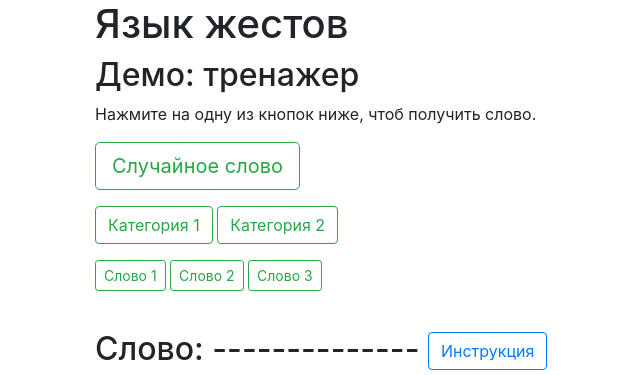
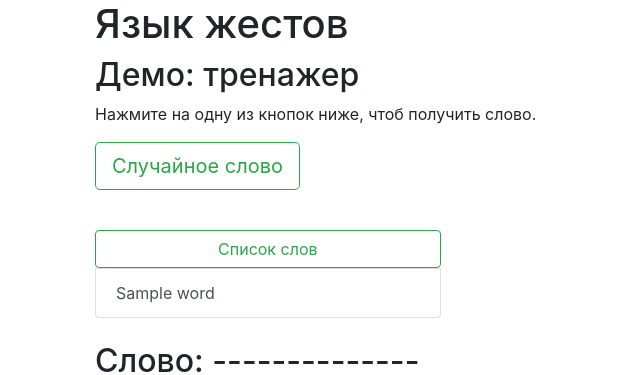
Before and after one commit to daniilrusov/SignLanguageTrainer, a Flask app: template templates/index.html in a window 1280 px wide. Shown: the part 25-400 px from the top of the page, without its empty margins (33-673 px from the left). Run offline with Flask 3, Linux system fonts and the light colour scheme; the template is opened without the code that fills it: most values are stand-ins (such as "Sample title", 1, 10 or a date in 2020); parts of the project's set-up code (start-up, migrations or seed data) failed here and were passed over; some libraries are stand-ins or nearby versions.

Commit message:
Added main Trainer facade, changed server to match

```diff
--- a/app.py
+++ b/app.py
@@ -1,24 +1,37 @@
 from flask import Flask, render_template, request, url_for, flash, redirect
-from werkzeug.utils import secure_filename
 import cv2
 import os
+from src.trainer import Trainer
+
+UPLOAD_PATH = 'uploads_folder'
+WORDS_CSV = r'words.csv'
+
+upload_config = {'folder': UPLOAD_PATH}
+
+trainer = Trainer(upload_config, WORDS_CSV)
 
 app = Flask(__name__)
 app.config['TEMPLATES_AUTO_RELOAD'] = True
-UPLOAD_PATH = 'uploads_folder'
-app.config['UPLOAD_FOLDER'] = UPLOAD_PATH
 
 @app.route('/')
 def index():
-    return render_template('index.html')
+    categories = trainer.get_categories()
+    words = trainer.get_words()
+    return render_template('index.html', categories=categories, words=words)
 
 @app.route('/submit/', methods=['POST'])
 def submit():
-    print(request.values['word'])
-    print(request)
     file = request.files['video']
-    print(file)
-    filename = secure_filename(file.filename)
-    print(filename)
-    file.save(os.path.join(app.config['UPLOAD_FOLDER'], filename))
-    return "correct"
+    category = request.values['category']
+    trainer.submit(category, file)
+    return "dummy"
+
+@app.route('/getTask/')
+def getTask():
+    word = request.args.get('word')
+    word = word if word != 'null' else None
+    category = request.args.get('category')
+    category = category if category != 'null' else None
+
+    task = trainer.generate(word=word, category=category)
+    return task._asdict()
--- a/src/processors/dummy_processor.py
+++ b/src/processors/dummy_processor.py
@@ -3,4 +3,4 @@ class DummyProcessor:
         pass
 
     def __call__(self, video_path):
-        return ["dummy"]
+        return "dummy"
--- a/static/script.js
+++ b/static/script.js
@@ -0,0 +1,160 @@
+
+var word_current = "------------";
+var category_current = "----------";
+
+
+let chunks = [];
+
+function onVideoFail(e) {
+  console.log('webcam fail!', e);
+};
+
+function hasGetUserMedia() {
+  // Note: Opera is unprefixed.
+  return !!(navigator.getUserMedia || navigator.webkitGetUserMedia ||
+    navigator.mozGetUserMedia || navigator.msGetUserMedia);
+}
+
+if (hasGetUserMedia()) {
+  // Good to go!
+} else {
+  alert('getUserMedia() is not supported in your browser');
+}
+
+window.URL = window.URL || window.webkitURL;
+navigator.getUserMedia = navigator.getUserMedia ||
+  navigator.webkitGetUserMedia ||
+  navigator.mozGetUserMedia ||
+  navigator.msGetUserMedia;
+
+var video = document.querySelector('#webCamera');
+var webcamstream;
+var streamRecorder;
+var recording = false;
+
+if (navigator.getUserMedia) {
+  navigator.mediaDevices.getUserMedia({ audio: false, video: true }).then(function (stream) {
+    video.srcObject = stream;
+    webcamstream = stream;
+    streamRecorder = new MediaRecorder(stream);
+
+
+    function Record() {
+      button = document.getElementById("recordButton")
+      if (recording) {
+        button.className = "btn btn-outline-success btn-lg mb-3";
+        button.innerText = "Записать";
+        stopRecording();
+      }
+      else {
+        button.className = "btn btn-outline-danger btn-lg mb-3";
+        button.innerText = "Остановить запись";
+        document.getElementById("resultSpan").innerText = "";
+        startRecording();
+      }
+    }
+
+    document.getElementById("recordButton").onclick = (e) => {
+      Record();
+    };
+
+    $(document).bind('keydown',function(e){
+      key  = e.keyCode;
+      if(key == 32){
+          Record();
+      }
+  });
+
+    function startRecording() {
+      streamRecorder.start();
+      recording = true;
+    }
+    function stopRecording() {
+      streamRecorder.stop();
+      recording = false
+    }
+
+    streamRecorder.onstop = (e) => {
+      const blob = new Blob(chunks, { type: "video\/mp4" });
+      chunks = [];
+      console.log("recorder stopped");
+      postVideoToServer(blob);
+    };
+
+    streamRecorder.ondataavailable = (e) => {
+      chunks.push(e.data);
+    };
+
+    function postVideoToServer(videoblob) {
+      var data = new FormData();
+      data.append("video", videoblob, "filename" + Date.now() + ".mp4");
+      data.append("category", category_current);
+      $.ajax({
+        url: "/submit/",
+        type: 'POST',
+        data: data,
+        processData: false,
+        contentType: false,
+        success: function (data) {
+          console.log(data);
+          document.getElementById("resultSpan").innerText = "Распознано: " + data;
+        }
+      });
+    }
+  }).catch(onVideoFail);
+} else {
+  alert('failed');
+}
+
+
+function showGuide() {
+  $('#guideVideo').toggle();
+  //guideVideo = document.getElementById("guideVideo")
+  //guideVideo.hidden = !guideVideo.hidden;
+}
+
+function showhideWords() {
+  $('.word-list').toggle();
+}
+
+function getCategory(elem) {
+  category = elem.id;
+  console.log(category);
+  getTask(word=null, category=category);
+}
+
+function getWord(elem) {
+  word = elem.id;
+  console.log(word);
+  getTask(word=word, category=null);
+}
+
+function getRandom() {
+  console.log("random");
+  getTask();
+}
+
+function getTask(word=null, category=null) {
+  $.ajax({
+    url: "/getTask/",
+    type: "get", //send it through get method
+    data: {
+      word: word,
+      category: category
+    },
+    success: function(response) {
+      word_current = response.word;
+      category_current = response.category;
+      $('#taskWord').contents().first().replaceWith('Слово: ' + word_current);
+      $('#guideVideo').attr('src', response.guide_path);
+      $('#guideVideo').load();
+      console.log(word);
+    },
+    error: function(xhr) {
+      //Do Something to handle error
+    }
+  });
+
+  // list-group-item-success
+
+}
--- a/static/style.css
+++ b/static/style.css
@@ -2,3 +2,20 @@ body {
     padding-left: 10%;
     padding-top: 25px;
 }
+
+#submit {
+    width: max-content;
+}
+
+#resultSpan {
+    margin: 0;
+}
+
+#words-list {
+    width: 30%;
+}
+
+#guideButton {
+    display: block;
+    margin-bottom: 10px;
+}
--- a/templates/index.html
+++ b/templates/index.html
@@ -5,142 +5,49 @@
   <!-- Required meta tags -->
   <meta charset="utf-8">
   <meta name="viewport" content="width=device-width, initial-scale=1, shrink-to-fit=no">
-
   <!-- Bootstrap CSS -->
   <link rel="stylesheet" href="https://stackpath.bootstrapcdn.com/bootstrap/4.3.1/css/bootstrap.min.css"
     integrity="sha384-ggOyR0iXCbMQv3Xipma34MD+dH/1fQ784/j6cY/iJTQUOhcWr7x9JvoRxT2MZw1T" crossorigin="anonymous">
-
   <link href="static/style.css" rel="stylesheet">
-  <script src="static/script.js" type="module"></script>
+  <script src="static/script.js" type="text/javascript" defer></script>
   <script src="http://ajax.googleapis.com/ajax/libs/jquery/1.7.1/jquery.min.js" type="text/javascript"></script>
-
 </head>
 
 <body>
-
-
 
   <h1>Язык жестов</h1>
 
   <section id="demo">
     <h2>Демо: тренажер</h2>
     <p>Нажмите на одну из кнопок ниже, чтоб получить слово.</p>
-    <button id="randomWordButton" class="btn btn-outline-success btn-lg mb-3">Случайное слово</button>
+    <button id="randomWordButton" class="btn btn-outline-success btn-lg mb-3" onclick="getRandom()">Случайное слово</button>
     <br>
-    <button id="category1Button" class="btn btn-outline-success btn-md mb-3">Категория 1</button>
-    <button id="category2Button" class="btn btn-outline-success btn-md mb-3">Категория 2</button>
+    {% for category in categories %}
+    <button class="btn btn-outline-success btn-md mb-3" onclick="getCategory(this)" id="{{category}}" style="display: none;">{{category}}</button>
+    {% endfor %}
     <br>
-    <button id="word1Button" class="btn btn-outline-success btn-sm">Слово 1</button>
-    <button id="word2Button" class="btn btn-outline-success btn-sm">Слово 2</button>
-    <button id="word3Button" class="btn btn-outline-success btn-sm">Слово 3</button>
-
-    <h2><br>Слово: -------------- <button id="guideButton" class="btn btn-outline-primary ">Инструкция</button></h2>
-    <video id="guideVideo" src="static/videos/агрессия.mp4" width="360" controls></video>
+    <div id="words-list" class="list-group">
+      <button type="button" class="btn btn-outline-success" onclick="showhideWords()">
+        Список слов
+      </button>
+      {% for word in words %}
+      <button type="button" class="list-group-item list-group-item-action word-list" onclick="getWord(this)" id="{{word.word}}">{{word.word}}</button>
+      {% endfor %}
+    </div>
+    <br/>
+    <h2 id="taskWord">Слово: -------------- </h2>
+    <button id="guideButton" class="btn btn-outline-primary" onclick="showGuide()">Инструкция</button>
+    <video id="guideVideo" src="static/videos/агрессия.mp4" width="360" controls style="display: none;"></video>
+    <h4>Нажмите на кнопку ниже или Пробел, чтоб записать жест.</h4>
   </section>
   <section id="submit">
-    <br><button id="enableCameraButton" class="btn btn-outline-success btn-lg mb-3">Включить камеру</button>
-    <h4>Нажмите на кнопку ниже или Пробел, чтоб записать жест.</h4>
-    <button id="recordButton" class="btn btn-outline-success btn-lg mb-3">Записать</button> <span class="h4">Результат:
-    </span>
-    <br><video id="webCamera" autoplay width="640" height="480" class="border"></video>
+    <div class="d-flex align-items-center justify-content-between">
+      <button id="recordButton" class="btn btn-outline-success btn-lg">Записать</button>
+      <span id="resultSpan" class="h4"></span>
+    </div>
+    <br>
+    <video id="webCamera" autoplay width="640" height="480" class="border"></video>
   </section>
-  <script language="javascript" type="text/javascript">
-
-    var word = "------------"
-
-
-
-    let chunks = [];
-
-    function onVideoFail(e) {
-      console.log('webcam fail!', e);
-    };
-
-    function hasGetUserMedia() {
-      // Note: Opera is unprefixed.
-      return !!(navigator.getUserMedia || navigator.webkitGetUserMedia ||
-        navigator.mozGetUserMedia || navigator.msGetUserMedia);
-    }
-
-    if (hasGetUserMedia()) {
-      // Good to go!
-    } else {
-      alert('getUserMedia() is not supported in your browser');
-    }
-
-    window.URL = window.URL || window.webkitURL;
-    navigator.getUserMedia = navigator.getUserMedia ||
-      navigator.webkitGetUserMedia ||
-      navigator.mozGetUserMedia ||
-      navigator.msGetUserMedia;
-
-    var video = document.querySelector('#webCamera');
-    var webcamstream;
-    var streamRecorder;
-    var recording = false;
-
-    if (navigator.getUserMedia) {
-      navigator.mediaDevices.getUserMedia({ audio: false, video: true }).then(function (stream) {
-        video.srcObject = stream;
-        webcamstream = stream;
-        streamRecorder = new MediaRecorder(stream);
-
-
-        function Record() {
-          if (recording) {
-            stopRecording();
-          }
-          else {
-            startRecording();
-          }
-        }
-
-        document.getElementById("recordButton").onclick = (e) => {
-          Record();
-        };
-
-        function startRecording() {
-          streamRecorder.start();
-          recording = true;
-        }
-        function stopRecording() {
-          streamRecorder.stop();
-          recording = false
-        }
-
-        streamRecorder.onstop = (e) => {
-          const blob = new Blob(chunks, { type: "video\/mp4" });
-          chunks = [];
-          console.log("recorder stopped");
-          postVideoToServer(blob);
-        };
-
-        streamRecorder.ondataavailable = (e) => {
-          chunks.push(e.data);
-        };
-
-        function postVideoToServer(videoblob) {
-          var data = new FormData();
-          data.append("video", videoblob, "filename" + Date.now() + ".mp4");
-          data.append("word", word);
-          $.ajax({
-            url: "/submit/",
-            type: 'POST',
-            data: data,
-            processData: false,
-            contentType: false,
-            success: function (data) {
-              console.log(data);
-            }
-          });
-        }
-      }).catch(onVideoFail);
-    } else {
-      alert('failed');
-    }
-
-
-  </script>
 </body>
 
 </html>
```
Also changed, not shown: src/data_access_managers/filesystem_manager.py (added, +17 -0 lines), src/data_access_managers/minio_manager.py (added, +16 -0 lines), src/generators/word_generator.py (+18 -3 lines), src/trainer.py (added, +32 -0 lines).
